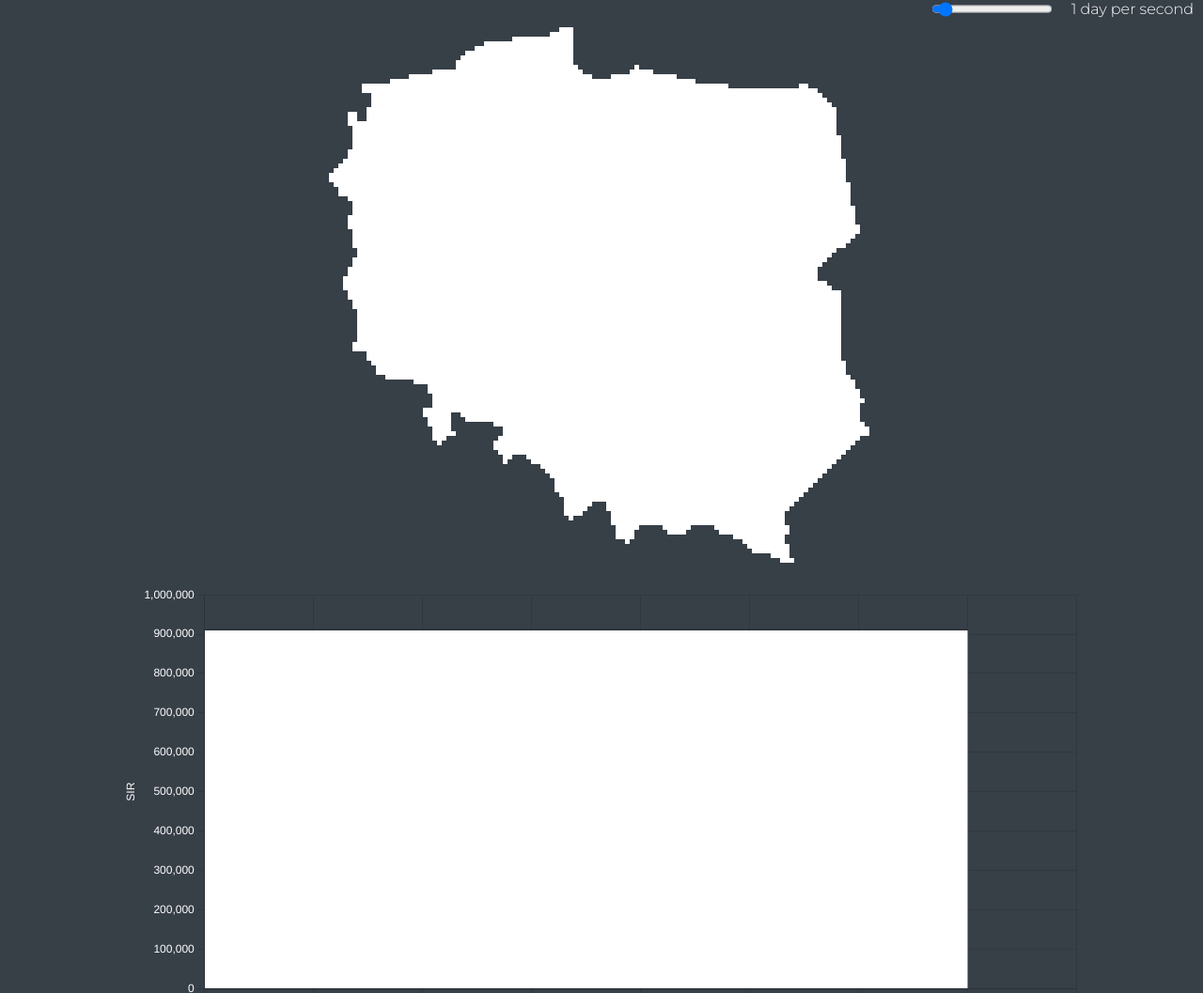
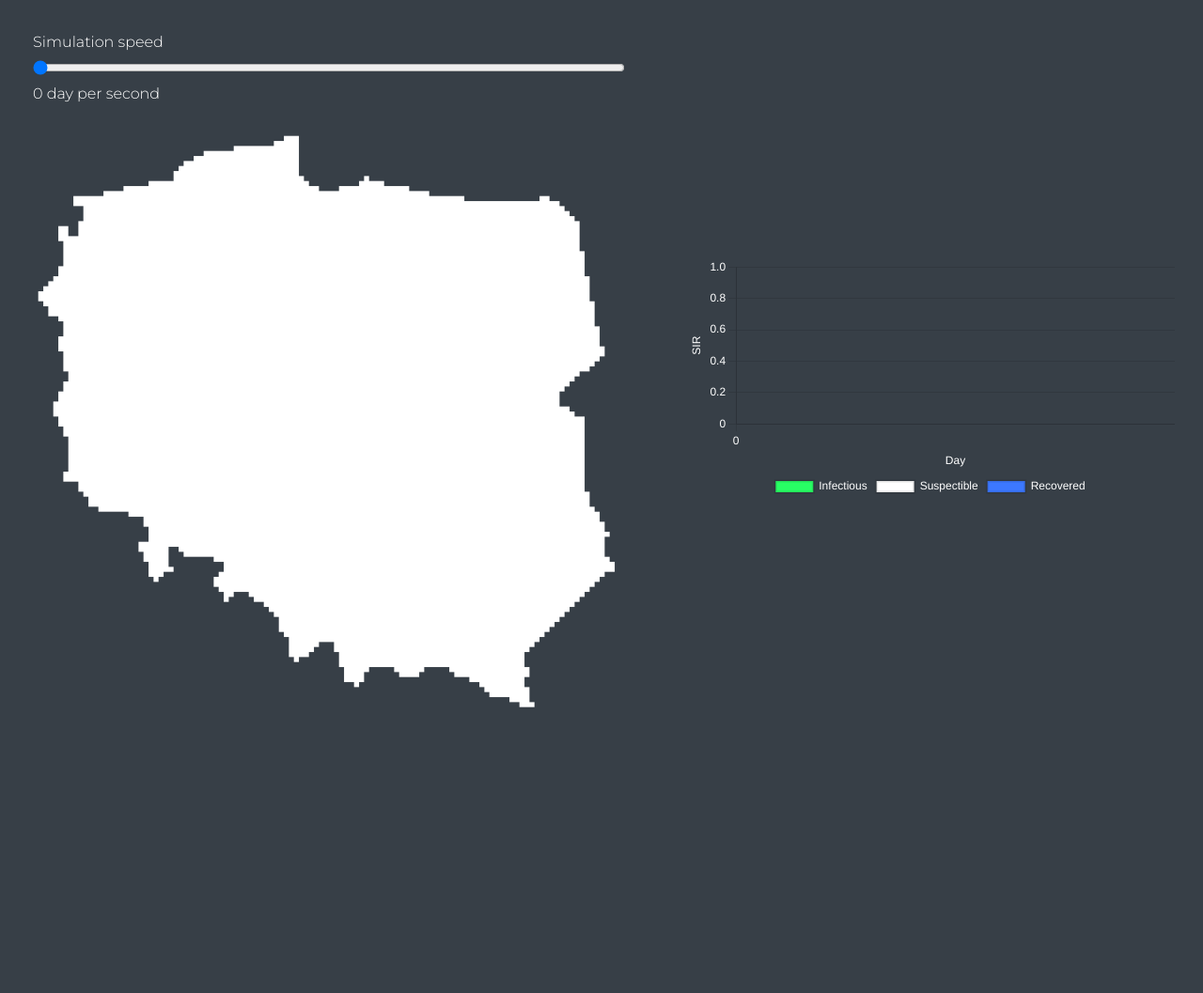
Before and after one commit to iwoplaza/uni-plague-inc, a website built with webpack: page src/templates/index.html in a window 1280 px wide. Shown: the top 1057 px of the page at 94% size. After the commit the page ends 808 px from the top, so only its background shows below. Built offline with nearby package versions, Linux system fonts and the light colour scheme.

Commit message:
Further improvements

```diff
--- a/src/index.ts
+++ b/src/index.ts
@@ -147,4 +147,5 @@ window.onload = () => {
             simulation.setUpdatesPerSecond(Number(e.target.value));
         });
     }
+    simulation.render();
 };
--- a/src/simulation.ts
+++ b/src/simulation.ts
@@ -46,7 +46,7 @@ export class Simulation {
     public cells: (Cell|null)[][];
 
     private paused: boolean = false;
-    private updatesPerSecond: number = 1;
+    private updatesPerSecond: number = 0;
     private prevUpdateTime: number = 0;
     private day: number = 0;
     private summaryOfStates: CellState = {
@@ -145,6 +145,25 @@ export class Simulation {
         }
     }
 
+    public render() {
+        for (let x = 0; x < this.widthInCells; ++x) {
+            for (let y = 0; y < this.heightInCells; ++y) {
+                const cell = this.cells[x][y];
+
+                if (cell === null) {
+                    continue;
+                }
+
+                if (drawCellStroke) {
+                    this.ctx.stroke(cell.getPath());
+                }
+
+                this.ctx.fillStyle = cell.getColor();
+                this.ctx.fill(cell.getPath());
+            }
+        }
+    }
+
     private performStep() {
         this.summaryOfStates = {
             susceptible: 0,
@@ -180,12 +199,7 @@ export class Simulation {
 
                 cell.advanceCurrentState();
 
-                if (drawCellStroke) {
-                    this.ctx.stroke(cell.getPath());
-                }
-
-                this.ctx.fillStyle = cell.getColor();
-                this.ctx.fill(cell.getPath());
+                this.render();
             }
         }
 
--- a/src/style/main.scss
+++ b/src/style/main.scss
@@ -11,23 +11,39 @@ body {
 
 .container {
     display: flex;
-    flex-direction: column;
+    flex-direction: row;
     justify-content: center;
     align-items: center;
 
     min-height: 100vh;
+
+    & > * {
+        padding: 30px;
+    }
+}
+
+.canvas-wrapper {
+
+}
+
+#canvas {
+    width: 50vw;
 }
 
 .time-manipulation {
     display: flex;
-    flex-direction: row;
-    align-self: flex-end;
+    flex-direction: column;
+    align-self: flex-start;
 
     & > * {
-        margin: 0 10px;
+        margin: 5px;
     }
+
+    margin-bottom: 20px;
 }
 
 .chart-container {
-    width: 80vw;
+    flex-grow: 1;
+    display: flex;
+    flex-direction: column;
 }
--- a/src/templates/index.html
+++ b/src/templates/index.html
@@ -8,11 +8,12 @@
 </head>
 <body>
     <div class="container">
-        <section class="time-manipulation">
-            <input type="range" id="time-speed" min="0" max="16" value="1" step="1">
-            <span><span id="time-speed-value">1</span> day per second</span>
-        </section>
         <main class="canvas-wrapper">
+            <section class="time-manipulation">
+                <span>Simulation speed</span>
+                <input type="range" id="time-speed" min="0" max="16" value="0" step="1">
+                <span><span id="time-speed-value">0</span> day per second</span>
+            </section>
             <canvas id="canvas"></canvas>
         </main>
         <section class="chart-container">
```
